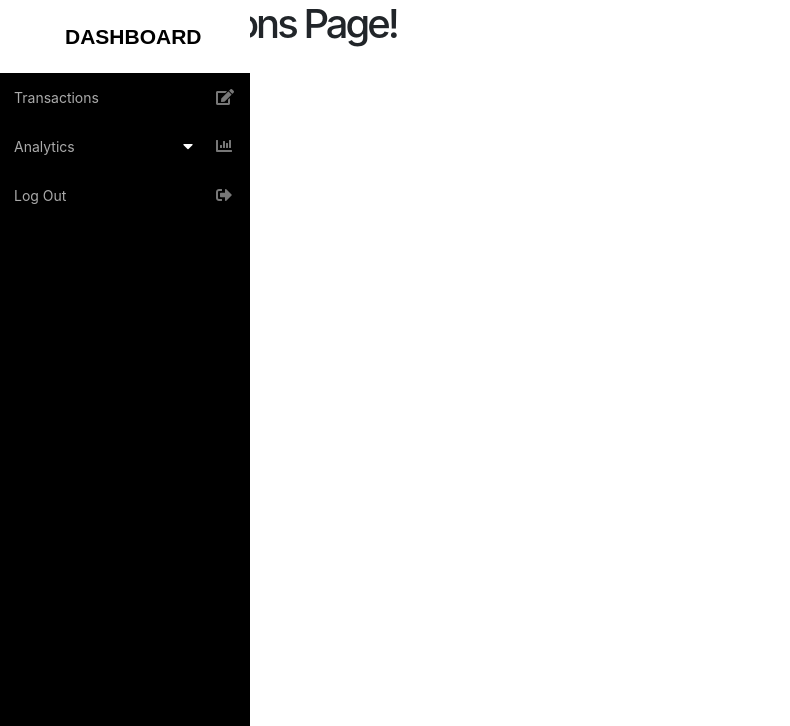
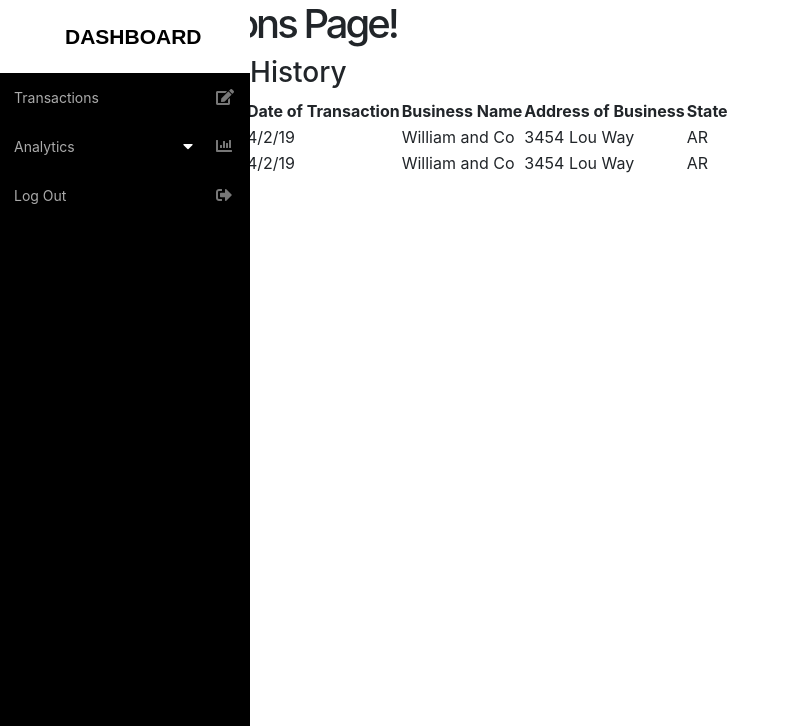
Before and after one commit to karlhickel/Database-Final-Project, a Django app: template finance_manager/templates/financeManager/transactions.html in a window 1280 px wide. Shown: the top 726 px of the page, without its empty margins (0-790 px from the left). Run offline with Django 3.2, Linux system fonts and the light colour scheme; the template is opened without the code that fills it: most values are stand-ins (such as "Sample title", 1, 10 or a date in 2020); some libraries are stand-ins or nearby versions.

Commit message:
Transactions update

```diff
--- a/finance_manager/templates/financeManager/transactions.html
+++ b/finance_manager/templates/financeManager/transactions.html
@@ -1,5 +1,31 @@
 {% extends "financeManager/parent.html" %}
 {% block body %}
   <h1>Transactions Page!</h1>
-  {{ data }}
+  <h3>
+        Transaction History
+    </h3>
+    <table>
+        <tr>
+            <th>Transaction Amount</th>
+            <th>Date of Transaction</th>
+            <th>Business Name</th>
+            <th>Address of Business</th>
+            <th>State</th>
+        </tr>
+        <tr>
+            <td>$150</td>
+            <td>4/2/19</td>
+            <td>William and Co</td>
+            <td>3454 Lou Way</td>
+            <td>AR</td>
+        </tr>
+        <tr>
+            <td>$150</td>
+            <td>4/2/19</td>
+            <td>William and Co</td>
+            <td>3454 Lou Way</td>
+            <td>AR</td>
+        </tr>
+
+    </table>
 {% endblock body%}
```
Also changed, not shown: 1 other file.
